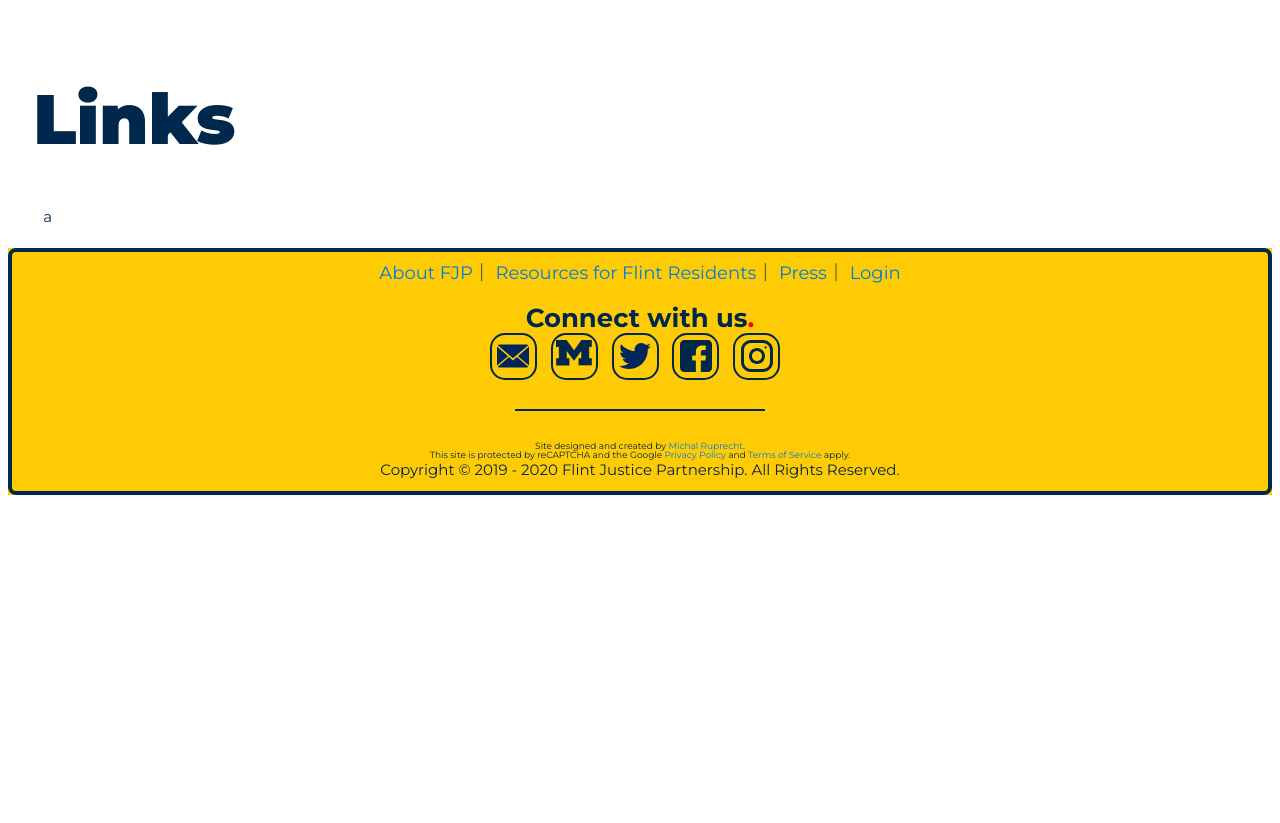
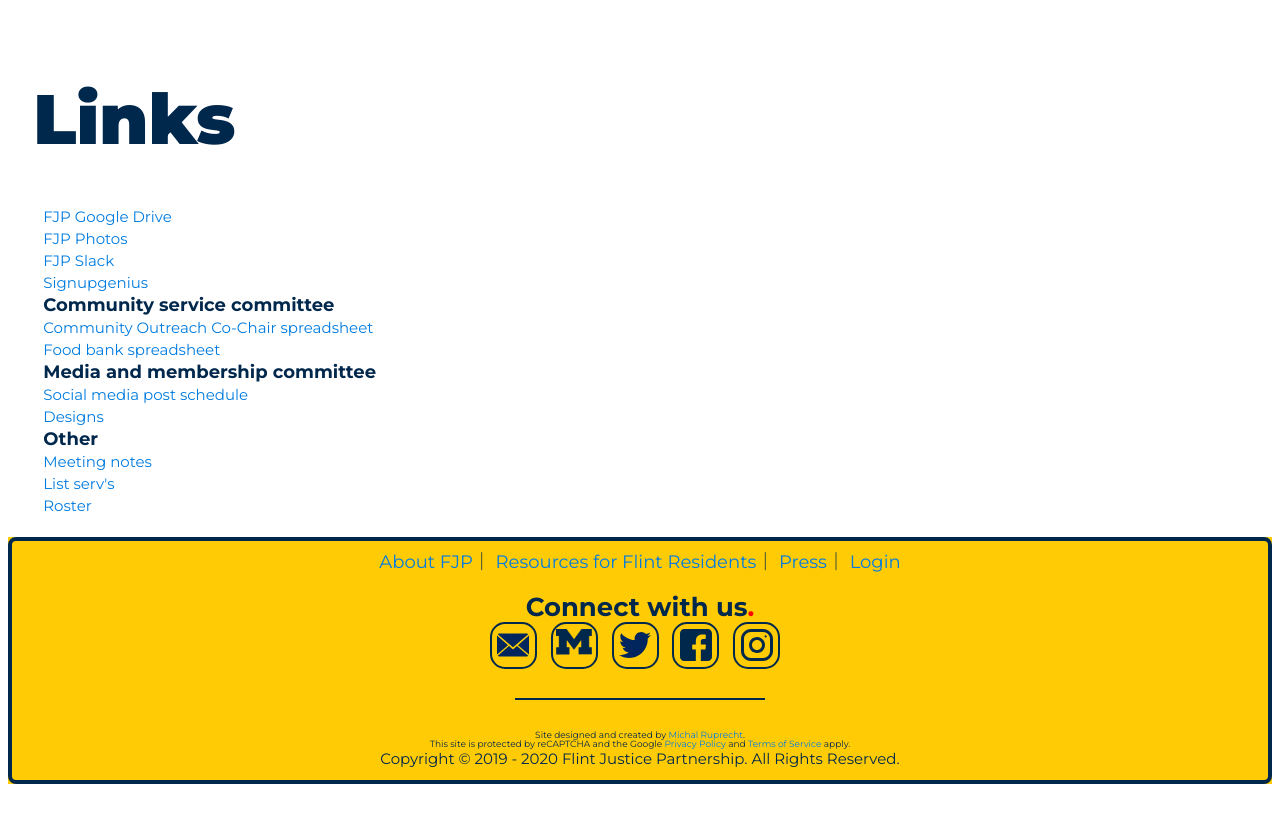
Before and after one commit to umichfjp/umichfjp.github.io, a Jekyll site: the page pages/login.html, which Jekyll copies as it is, in a window 1280 px wide. Shown: the top 823 px of the page. Built offline with Jekyll 4.4.1, drawn with Linux system fonts in a browser that asks for light colours.

Commit message:
Update login.html

```diff
--- a/pages/login.html
+++ b/pages/login.html
@@ -1,21 +1,82 @@
----
-layout: default
-title: Press - FJP
----
 <!DOCTYPE html>
+	<html>
 	<html lang="en" dir="ltr">
   <head>
     <title>Links - FJP</title>
-    <meta name="description" content="Flint Justice Partnership Press.">
+    <!-- link to main stylesheet -->
+    <meta charset="utf-8">
+    <meta content="IE=edge" http-equiv="X-UA-Compatible">
+    <meta content="Michal T. Ruprecht" name="author">
+    <meta name="keywords" content="flint justice partnership, umichfjp, umich fjp, fjp, umich flint water crisis, umichmcsp, mcsp umich, umich mcsp, mcsp flint, umich mcsp resources, flint resident resources, flint water distribution, flint pipe repair, flint social justice, flint lives matter, flint mari little miss flint, flint mona hanna attisha, flint organizations resources, resources for flint residents, umich flint resources, Food Bank of Eastern Michigan flint, crossing water flint, michigan community scholars program, flint justice partnership umich, umich flint, flint umich, how long is the flint water crisis, flint water crisis countup, michal ruprecht">
+    <meta name="viewport" content="width=device-width, initial-scale=1">
+    <link rel="stylesheet" type="text/css" href="https://umichfjp.github.io/main.css">
+    <style> @import url('https://fonts.googleapis.com/css?family=Montserrat:400,400i,500,500i,600,600i,700,700i,800,800i,900,900i');</style>
+    <link rel="shortcut icon" async href="https://umichfjp.github.io/assets/favicon.ico"/>
+    <style media="screen"></style>
+    <script src="https://umichfjp.github.io/script.js"></script>
+    <script src="https://www.google.com/recaptcha/api.js?render=6LeKlaMUAAAAACjvfhYk02VhAUoXPevk1cwIyakd"></script>
+    <script>
+      grecaptcha.ready(function() {
+        grecaptcha.execute('6LeKlaMUAAAAACjvfhYk02VhAUoXPevk1cwIyakd', {action: 'homepage'}).then(function(token) {
+          ...
+        });});
+    </script>
+    <!-- Global site tag (gtag.js) - Google Analytics -->
+    <script async src="https://www.googletagmanager.com/gtag/js?id=UA-141203061-1"></script>
+    <script>
+      window.dataLayer = window.dataLayer || [];
+      function gtag(){dataLayer.push(arguments);}
+      gtag('js', new Date());
+      gtag('config', 'UA-141203061-1');
+    </script>
   </head>
       <body>
         <div class="grid">
           <div class="text">
             <h1>Links</h1>
             <h3>
-          a
+              <a href="https://drive.google.com/drive/u/0/folders/0ABLSdM9MYLnLUk9PVA" target="_blank">FJP Google Drive</a>
+              <br><a href="https://photos.google.com/" target="_blank">FJP Photos</a>
+              <br><a href="http://umichfjp.slack.com/" target="_blank">FJP Slack</a>
+              <br><a href="https://www.signupgenius.com/index.cfm?go=c.MyAccount#/" target="_blank">Signupgenius</a>
+
+
+              <br><b><big>Community service committee</big></b>
+              <br><a href="https://docs.google.com/spreadsheets/d/16icI6JIT-sXirasijTnOWDaprZ9ecNtuGRb-fOjFJOg/edit?usp=sharing" target="_blank">Community Outreach Co-Chair spreadsheet</a>
+              <br><a href="https://docs.google.com/spreadsheets/d/12kOMxNl_g5WDxG0UnNufjWmGSMHWReQJo58l1yuOZoE/edit?usp=sharing" target="_blank">Food bank spreadsheet</a>
+
+              <br><b><big>Media and membership committee</big></b>
+              <br><a href="https://docs.google.com/spreadsheets/d/1rjplSBNd3EtXWucNTx8sCSV-suhR6kWk7Jnkim9Q4vE/edit?usp=sharing" target="_blank">Social media post schedule</a>
+              <br><a href="https://drive.google.com/drive/u/0/folders/1s7xLlmaJyCgELWQxhVJfN0704_xlnfVl" target="_blank">Designs</a>
+
+              <br><b><big>Other</big></b>
+              <br><a href="https://drive.google.com/drive/u/0/folders/1lutjWtPASDT7kW6aUe2ZDa6pnk1CHh62" target="_blank">Meeting notes</a>
+              <br><a href="https://docs.google.com/spreadsheets/d/1zq1eRvNjQn-uhlgCi3OZ9VbHIBCeM1RlrQsQDvg-d8c/edit#gid=0" target="_blank">List serv's</a>
+              <br><a href="https://docs.google.com/spreadsheets/d/1l3yrOr409fEqkM79BYCHuiknvitOa9DWpkrvU6gSSAs/edit?usp=sharing" target="_blank">Roster</a>
             </h3>
             </div><br />
           </div>
+          <footer>
+            <div class="container">
+              <h3><center><big>
+                  <a href="https://umichfjp.github.io/">About FJP</a>｜
+                  <a href="https://umichfjp.github.io/pages/resources">Resources for Flint Residents</a>｜
+                  <a href="https://umichfjp.github.io/pages/press">Press</a>｜
+                  <a href="https://umichfjp.github.io/pages/login">Login</a>
+              </big>
+                <br /><br />
+              <b><big><big><big>Connect with us<font color="#FF0000">.</font></big></big></big></b>
+                 <br /><a class="containerbutton" href="mailto:UMich.FJP@umich.edu" target="_blank"><img src="https://umichfjp.github.io/assets/icons/mail.svg" alt="EMail" style="width:32px;"></a>
+                 <a class="containerbutton" href="https://maizepages.umich.edu/organization/fjp/" target="_blank" style="padding-top:0px;padding-bottom:7px;"><img src="https://umichfjp.github.io/assets/icons/block_m.png" alt="Block M" style="height:32px;margin-top:5px;"></a>
+                 <a class="containerbutton" href="https://twitter.com/umichfjp" target="_blank"><img src="https://umichfjp.github.io/assets/icons/twitter.svg" alt="Twitter" style="width:32px;"></a>
+                 <a class="containerbutton" href="https://facebook.com/umichfjp" target="_blank"><img src="https://umichfjp.github.io/assets/icons/facebook.svg" alt="Facebook" style="width:32px;"></a>
+                 <a class="containerbutton" href="https://instagram.com/umichfjp" target="_blank"><img src="https://umichfjp.github.io/assets/icons/instagram.svg" alt="Instagram" style="width:32px;"></a>
+                 <br /><br /><hr width="20%" size="2" color="#00274c"></hr>
+                 <br /><div class="smalltext">Site designed and created by <a href="https://michalruprecht.com/" target="_blank">Michal Ruprecht</a>.
+                   <br />This site is protected by reCAPTCHA and the Google <a href="https://policies.google.com/privacy">Privacy Policy</a> and <a href="https://policies.google.com/terms">Terms of Service</a> apply.</div>
+                 Copyright © 2019 - <script>document.write(new Date().getFullYear())</script> Flint Justice Partnership. All Rights Reserved.
+              </center></h3>
+            </div>
+          </footer>
         </body>
       </html>
```
Lines whose indentation alone changed are shown as unchanged.
